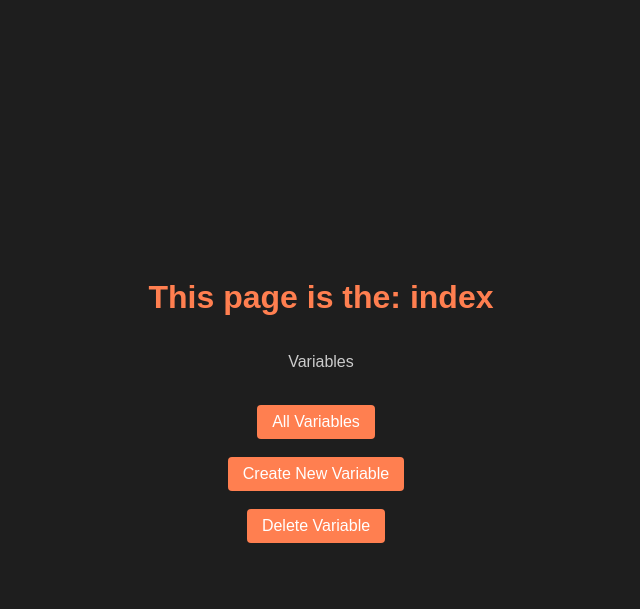
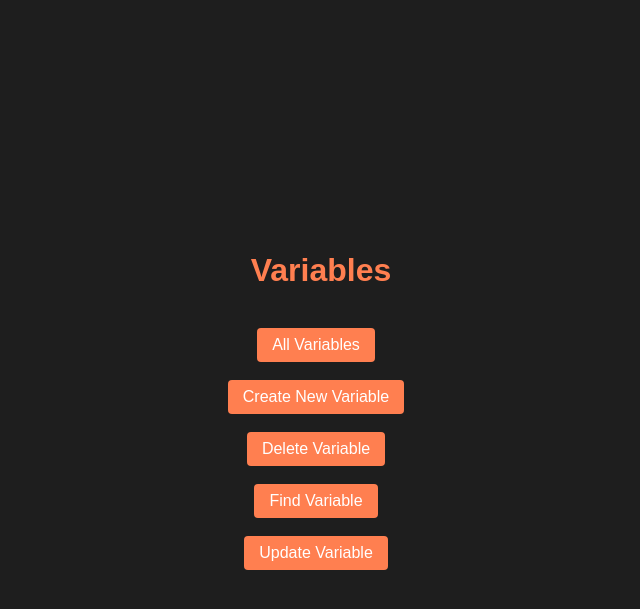
Before and after one commit to simpledimplejohn/Speedy7, a Django app: page / in a window 1280 px wide. Shown: the top 609 px of the page, without its empty margins (319-959 px from the left). Run offline with Django 5.2, Linux system fonts and the light colour scheme.

Commit message:
put working all crud working

```diff
--- a/app/forms.py
+++ /dev/null
@@ -1 +0,0 @@
-# app/forms.py
--- a/app/templates/index.html
+++ b/app/templates/index.html
@@ -8,13 +8,17 @@
     <link rel="stylesheet" href="{% static 'css/styles.css' %}">
 </head>
 <body>
-    <h1>This page is the: {{ name }}</h1>
-    <p>Variables</p>
+    <h1>Variables</h1>
+
     <br>
     <a href="/variables">All Variables</a>
     <br>
     <a href="/new_variable">Create New Variable</a>
     <br>
     <a href="/delete_variable">Delete Variable</a>
+    <br>
+    <a href="/find_variable">Find Variable</a>
+    <br>
+    <a href="/update_variable">Update Variable</a>
 </body>
 </html>
--- a/app/urls.py
+++ b/app/urls.py
@@ -7,4 +7,6 @@ urlpatterns = [
     path('variables/', views.variables_view, name='variables'),
     path('new_variable/', views.new_variable, name='new_variable'),
     path('delete_variable/', views.delete_variable, name='delete_variable'),
+    path('find_variable', views.find_variable, name='find_variable'),
+    path('update_variable', views.update_variable, name='update_variable')
 ]
--- a/app/views.py
+++ b/app/views.py
@@ -105,3 +105,85 @@ def delete_variable(request):
                 })
 
     return render(request, 'delete_variable.html')
+
+def find_variable(request):
+    variable_details = None
+    if request.method == "POST":
+        variable_id = request.POST.get('variable_id')
+
+        if not variable_id:
+            return JsonResponse({"status": "error", "message": "Variable ID is required!"})
+
+        API_KEY = config('RAPID7_KEY')
+
+        api_url = f"https://us.rest.logs.insight.rapid7.com/query/variables/{variable_id}"
+        headers = {
+            "Content-Type": "application/json",
+            "X-Api-Key": API_KEY
+        }
+
+        try:
+            response = requests.get(api_url, headers=headers)
+            response_data = response.json()  # Extract JSON response content
+            if response.status_code == 200:
+                variable_details = response_data
+                print("variable_details.id here: ",variable_details['variable']['id'])
+            else:
+                return JsonResponse({
+                    "status": "error",
+                    "message": response_data.get("message", "Failed to retrieve variable!"),
+                    "response_code": response.status_code,
+                    "details": response_data
+                })
+        except requests.RequestException as e:
+            return JsonResponse({"status": "error", "message": str(e)})
+        except ValueError:  # Handle cases where response has no content
+            return JsonResponse({
+                "status": "error",
+                "message": "Failed to retrieve variable!",
+                "response_code": response.status_code
+            })
+
+    return render(request, 'variable.html', {'variable_details': variable_details})
+def update_variable(request):
+    if request.method == "POST":
+        variable_id = request.POST.get('variable_id')
+        name = request.POST.get('name')
+        description = request.POST.get('description')
+        value = request.POST.get('value')
+
+        if not all([variable_id, name, description, value]):
+            return JsonResponse({"status": "error", "message": "All fields are required!"})
+
+        API_KEY = config('RAPID7_KEY')
+
+        api_url = f"https://us.rest.logs.insight.rapid7.com/query/variables/{variable_id}"
+        headers = {
+            "Content-Type": "application/json",
+            "X-Api-Key": API_KEY
+        }
+        data = {
+            "variable": {
+                "name": name,  # Include the name in the request body
+                "description": description,
+                "value": value
+            }
+        }
+
+        try:
+            # Use the PUT method to update the variable
+            response = requests.put(api_url, headers=headers, json=data)
+            response_data = response.json()  # Extract JSON response content
+            if response.status_code == 200:
+                return JsonResponse({"status": "success", "message": "Variable updated successfully!", "data": response_data})
+            else:
+                return JsonResponse({
+                    "status": "error",
+                    "message": response_data.get("message", "Failed to update variable!"),
+                    "response_code": response.status_code,
+                    "details": response_data
+                })
+        except requests.RequestException as e:
+            return JsonResponse({"status": "error", "message": str(e)})
+
+    return render(request, 'update_variable.html')
```
Also changed, not shown: app/templates/update_variable.html (added, +25 -0 lines), app/templates/variable.html (added, +30 -0 lines).
